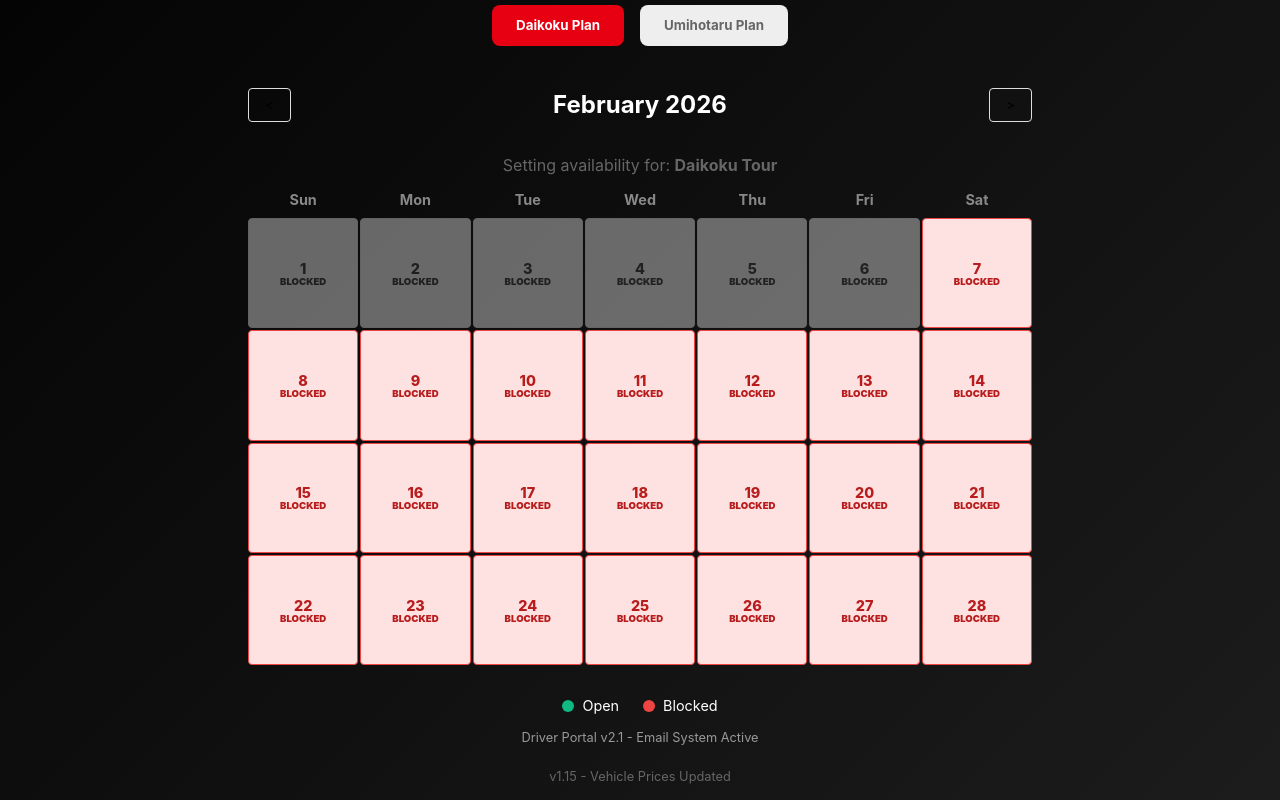
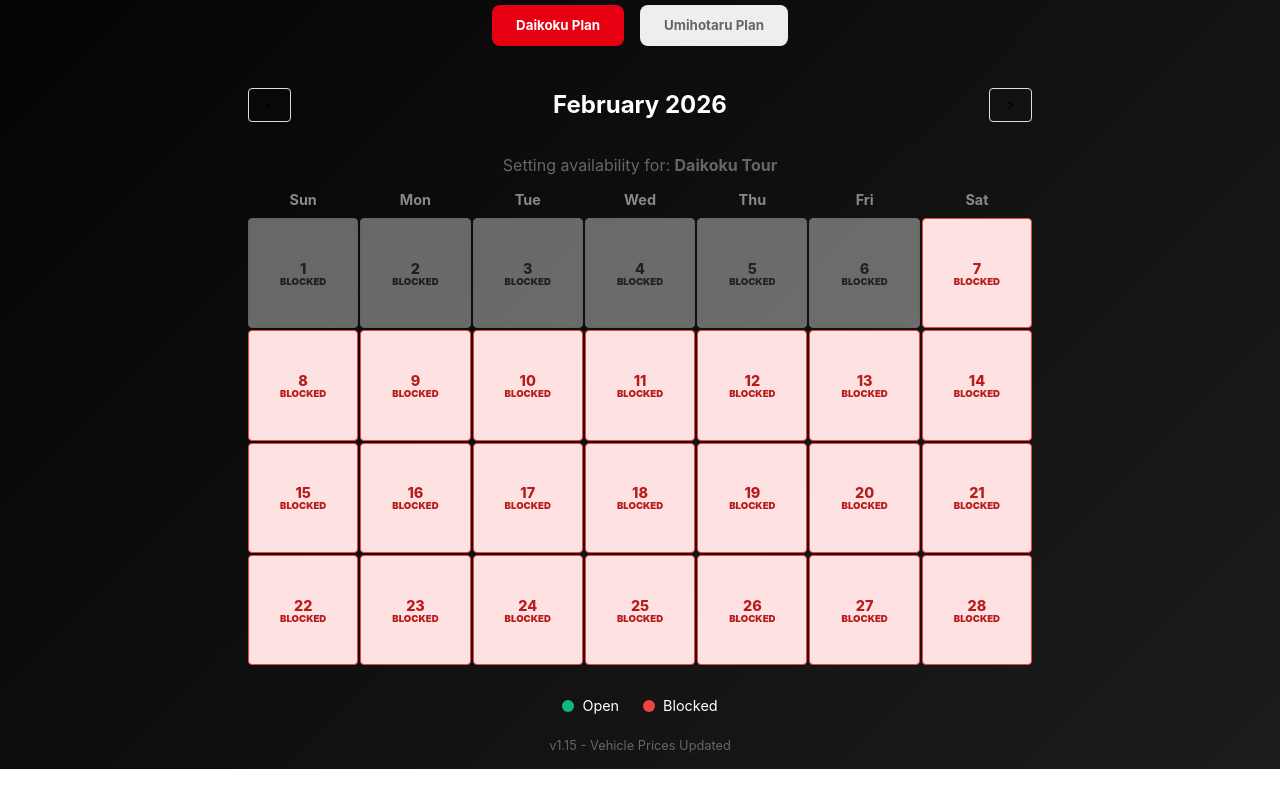
Before and after one commit to kazuosomeya-wq/daikoku, a React (Vite) app: page /driver/1 in a window 1280 px wide. Shown: the part 362-1162 px from the top of the page. After the commit the page ends 1131 px from the top, so only its background shows below. Built offline with nearby package versions, Linux system fonts and the light colour scheme; no server answers; the database is empty.

Commit message:
Remove debug version number from Driver Dashboard

```diff
--- a/src/pages/DriverDashboard.jsx
+++ b/src/pages/DriverDashboard.jsx
@@ -252,12 +252,11 @@ const DriverDashboard = () => {
                 {days}
             </div>
 
-            <footer className="driver-footer" style={{ flexDirection: 'column', alignItems: 'center', gap: '1rem' }}>
+            <footer className="driver-footer">
                 <div className="legend">
                     <span className="legend-item"><span className="dot open"></span> Open</span>
                     <span className="legend-item"><span className="dot blocked"></span> Blocked</span>
                 </div>
-                <div style={{ fontSize: '0.8rem', color: '#999' }}>Driver Portal v2.1 - Email System Active</div>
             </footer>
         </div>
     );
```
